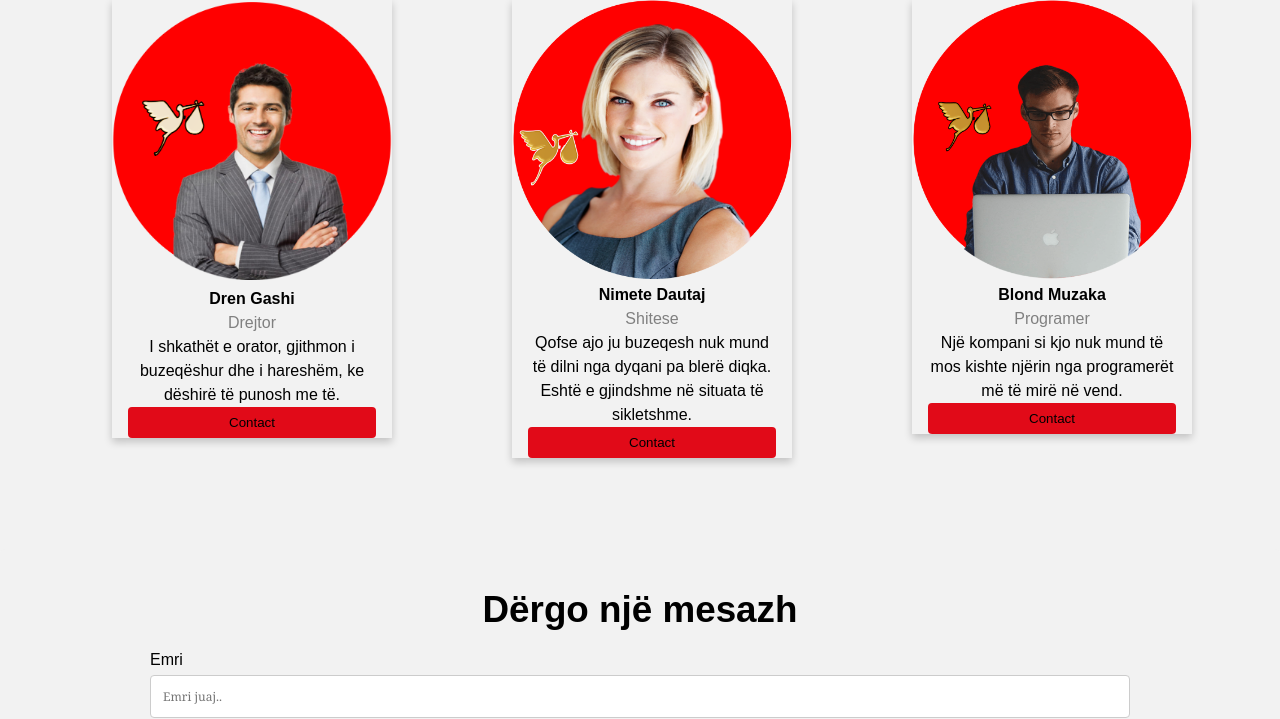
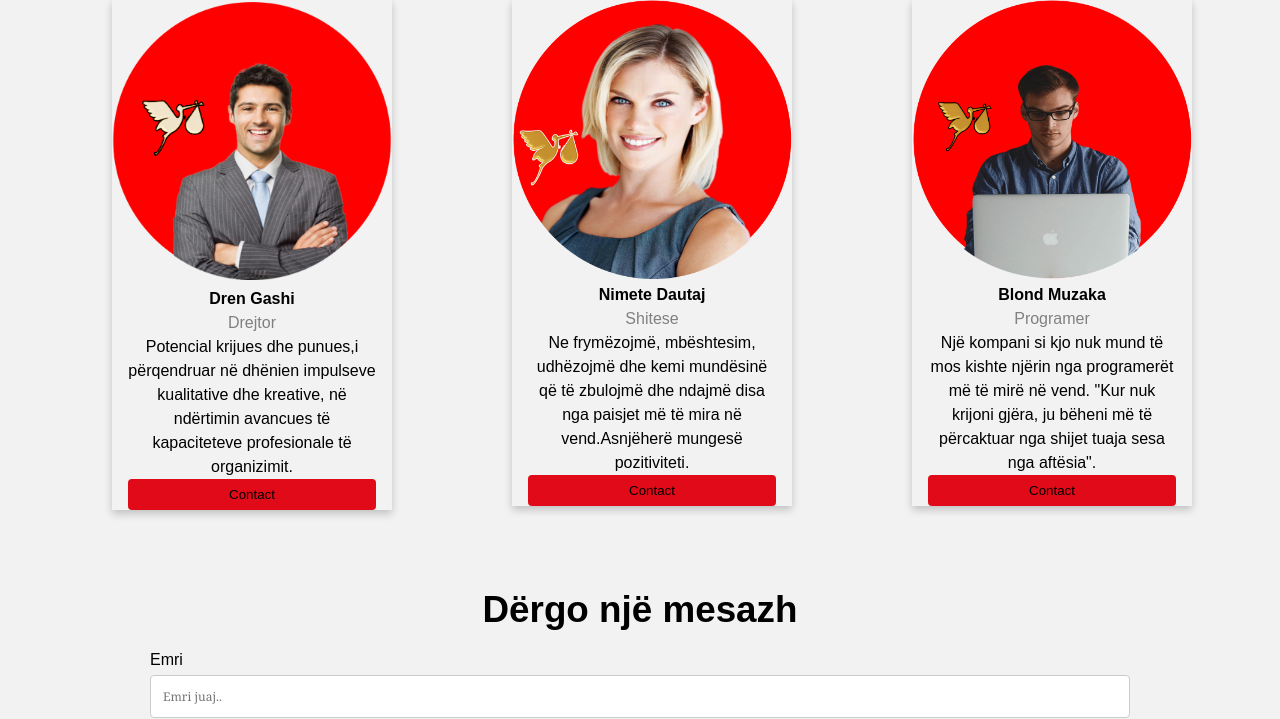
Before and after one commit to betimthaqi/Lejleku, a PHP site: page /perne.php in a window 1280 px wide. Shown: the part 584-1303 px from the top of the page. Run offline with PHP 8.4, Linux system fonts and the light colour scheme.

Commit message:
Stafi teksti

```diff
--- a/components/footeri.php
+++ b/components/footeri.php
@@ -24,10 +24,10 @@
                     <h2 class="title">Stay Social</h2>
                     <nav>
                         <ul>
-                            <li><img src="images/social/linkedin.png" alt=""><a href="#">LinkedIn</a></li>
-                            <li><img src="images/social/twitter.png" alt=""><a href="#">Twitter</a></li>
-                            <li><img src="images/social/pinterest.png" alt=""><a href="#">Pinterest</a></li>
-                            <li><img src="images/social/rss.png" alt=""><a href="#">RSS Feed</a></li>
+                            <li><a href="https://www.linkedin.com/" target="_blank"><img src="images/social/linkedin.png" alt=""><a href="#">LinkedIn</a></li>
+                            <li><a href="https://twitter.com/explore" target"_balnk"><img src="images/social/twitter.png" alt=""><a href="#">Twitter</a></li>
+                            <li><a href="https://www.pinterest.com/" target"_balnk"><img src="images/social/pinterest.png" alt=""><a href="#">Pinterest</a></li>
+                            <li><a href="https://twitter.com/explore" target"_balnk"><img src="images/social/rss.png" alt=""><a href="#">RSS Feed</a></li>
                         </ul>
                     </nav>
                 </section>
--- a/css/perne.css
+++ b/css/perne.css
@@ -428,8 +428,9 @@ a {
   float: left;
   width: 30%;
   margin-top: 50px;
-  margin-bottom: 16px;
+  margin-bottom:16px;
   padding: 0 8px;
+
 }
 
 /* Add some shadows to create a card effect */
@@ -443,6 +444,7 @@ a {
   line-height: 1.5em;
   padding: 0 16px;
   text-align: center;
+
 }
 
 .title {
--- a/perne.php
+++ b/perne.php
@@ -52,7 +52,8 @@ require_once('./php/component.php');
       <div class="containercard">
         <h2> Dren Gashi </h2>
         <p class="title"> Drejtor </p>
-        <p>I shkath&euml;t e orator, gjithmon i buzeqëshur dhe i hareshëm, ke dëshirë të punosh me të. </p>
+<p>Potencial krijues dhe punues,i përqendruar në dhënien impulseve kualitative dhe kreative, në ndërtimin avancues të kapaciteteve profesionale të organizimit.</p>
+
         <p><button class="button"><a href="mailto:dreni-shqiptar@gmail.com">Contact</a></button></p>
       </div>
     </div>
@@ -64,7 +65,8 @@ require_once('./php/component.php');
       <div class="containercard">
         <h2>Nimete Dautaj</h2>
         <p class="title">Shitese</p>
-        <p>Qofse ajo ju buzeqesh nuk mund të dilni nga dyqani pa blerë diqka. Eshtë e gjindshme në situata të sikletshme.</p>
+<p>Ne frymëzojmë, mbështesim, udhëzojmë dhe kemi mundësinë që të zbulojmë dhe ndajmë disa nga paisjet më të mira në vend.Asnjëherë mungesë pozitiviteti.</p>
+
       <p><button class="button"><a href="mailto:nimeti_3nt@postribe.com">Contact</a></button></p>
       </div>
     </div>
@@ -76,7 +78,8 @@ require_once('./php/component.php');
       <div class="containercard">
         <h2>Blond Muzaka</h2>
         <p class="title">Programer</p>
-        <p>Një kompani si kjo nuk mund të mos kishte njërin nga programerët më të mirë në vend.</p>
+        <p>Një kompani si kjo nuk mund të mos kishte njërin nga programerët më të mirë në vend.
+"Kur nuk krijoni gjëra, ju bëheni më të përcaktuar nga shijet tuaja sesa nga aftësia".</p>
         <p><button class="button"><a href="mailto:messi.1993@live.com">Contact</a></button></p>
       </div>
     </div>
```
